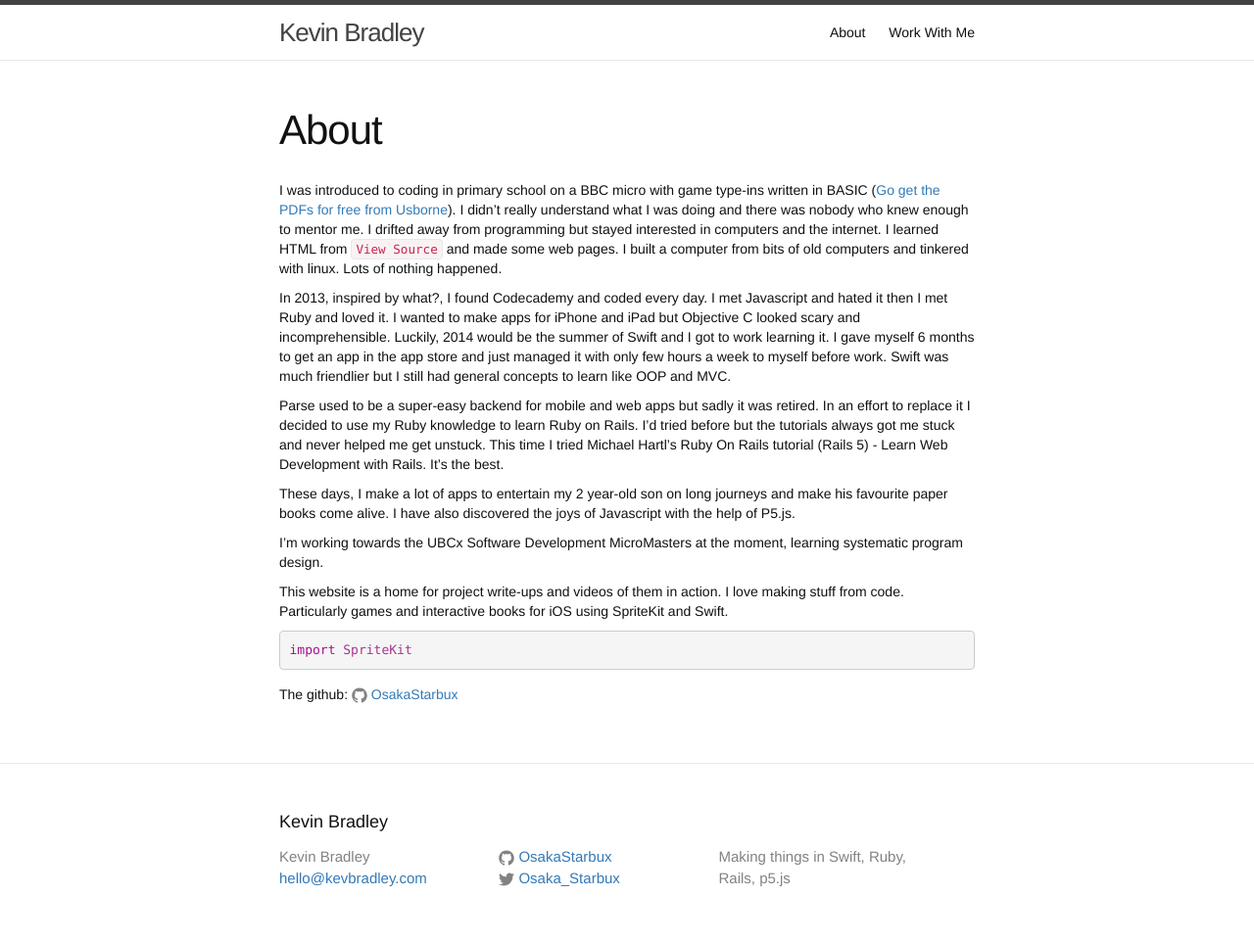
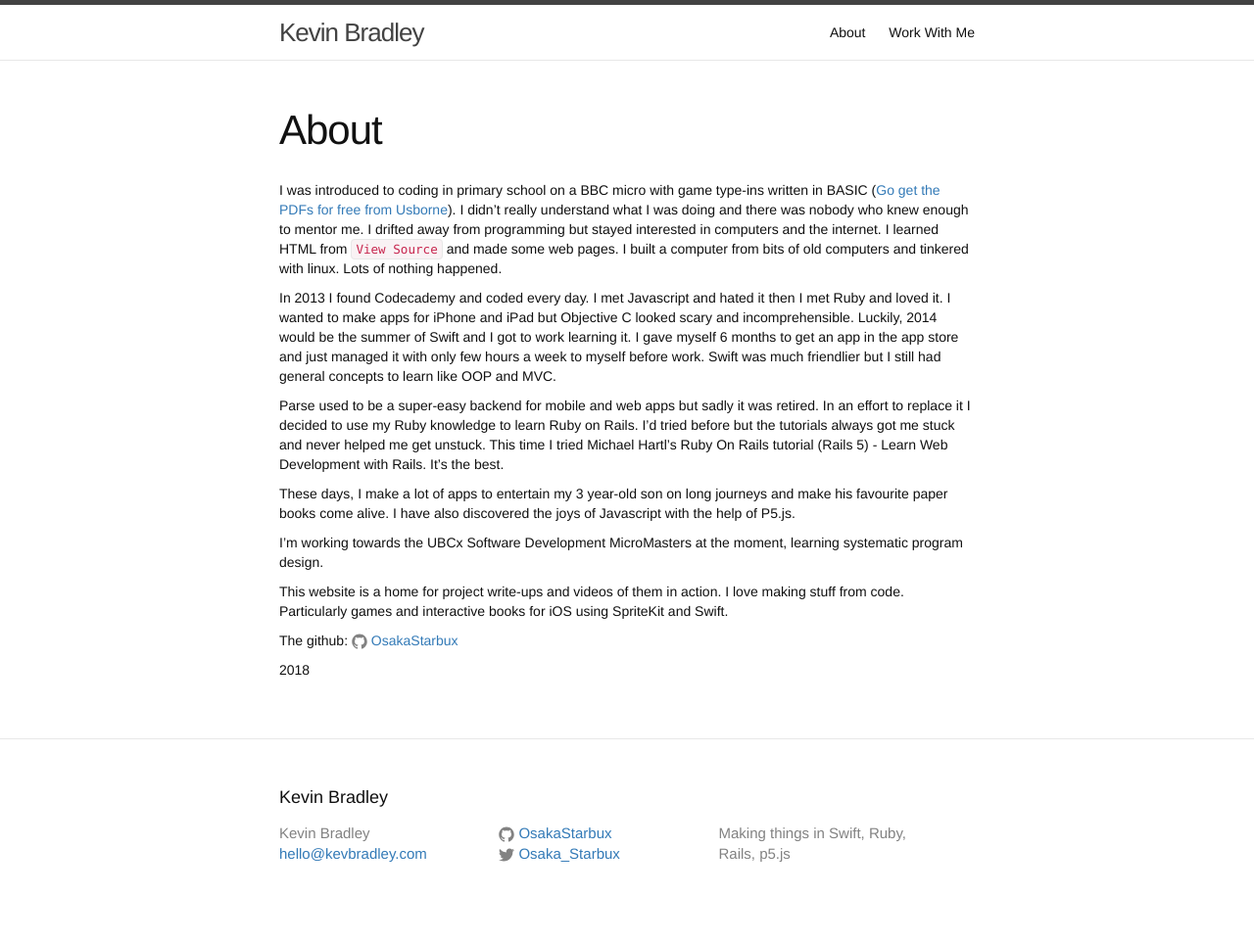
Before and after one commit to OsakaStarbux/OsakaStarbux.github.io, a Jekyll site: the page built from about.md, in a window 1280 px wide. Shown: the whole page at 98% size. Built offline with Jekyll 4.4.1, drawn with Linux system fonts in a browser that asks for light colours; after the commit the page ends 938 px from its top, so only the background shows below that.

Commit message:
Update about.md

```diff
--- a/about.md
+++ b/about.md
@@ -6,19 +6,17 @@ permalink: /about/
 
 I was introduced to coding in primary school on a BBC micro with game type-ins written in BASIC ([Go get the PDFs for free from Usborne](https://usborne.com/browse-books/features/computer-and-coding-books/)). I didn't really understand what I was doing and there was nobody who knew enough to mentor me. I drifted away from programming but stayed interested in computers and the internet. I learned HTML from `View Source` and made some web pages. I built a computer from bits of old computers and tinkered with linux. Lots of nothing happened.
 
-In 2013, inspired by what?, I found Codecademy and coded every day. I met Javascript and hated it then I met Ruby and loved it. I wanted to make apps for iPhone and iPad but Objective C looked scary and incomprehensible. Luckily, 2014 would be the summer of Swift and I got to work learning it. I gave myself 6 months to get an app in the app store and just managed it with only few hours a week to myself before work. Swift was much friendlier but I still had general concepts to learn like OOP and MVC.
+In 2013 I found Codecademy and coded every day. I met Javascript and hated it then I met Ruby and loved it. I wanted to make apps for iPhone and iPad but Objective C looked scary and incomprehensible. Luckily, 2014 would be the summer of Swift and I got to work learning it. I gave myself 6 months to get an app in the app store and just managed it with only few hours a week to myself before work. Swift was much friendlier but I still had general concepts to learn like OOP and MVC.
 
 Parse used to be a super-easy backend for mobile and web apps but sadly it was retired. In an effort to replace it I decided to use my Ruby knowledge to learn Ruby on Rails. I'd tried before but the tutorials always got me stuck and never helped me get unstuck. This time I tried Michael Hartl's Ruby On Rails tutorial (Rails 5) - Learn Web Development with Rails. It's the best.
 
-These days, I make a lot of apps to entertain my 2 year-old son on long journeys and make his favourite paper books come alive. I have also discovered the joys of Javascript with the help of P5.js.
+These days, I make a lot of apps to entertain my 3 year-old son on long journeys and make his favourite paper books come alive. I have also discovered the joys of Javascript with the help of P5.js.
 
 I'm working towards the UBCx Software Development MicroMasters at the moment, learning systematic program design.
 
 This website is a home for project write-ups and videos of them in action. I love making stuff from code. Particularly games and interactive books for iOS using SpriteKit and Swift.
 
-{% highlight swift %}
-import SpriteKit
-{% endhighlight %}
-
 The github:
 {% include icon-github.html username="OsakaStarbux" %}
+
+{{ "now" | date: "%Y" - 2015}}
```
